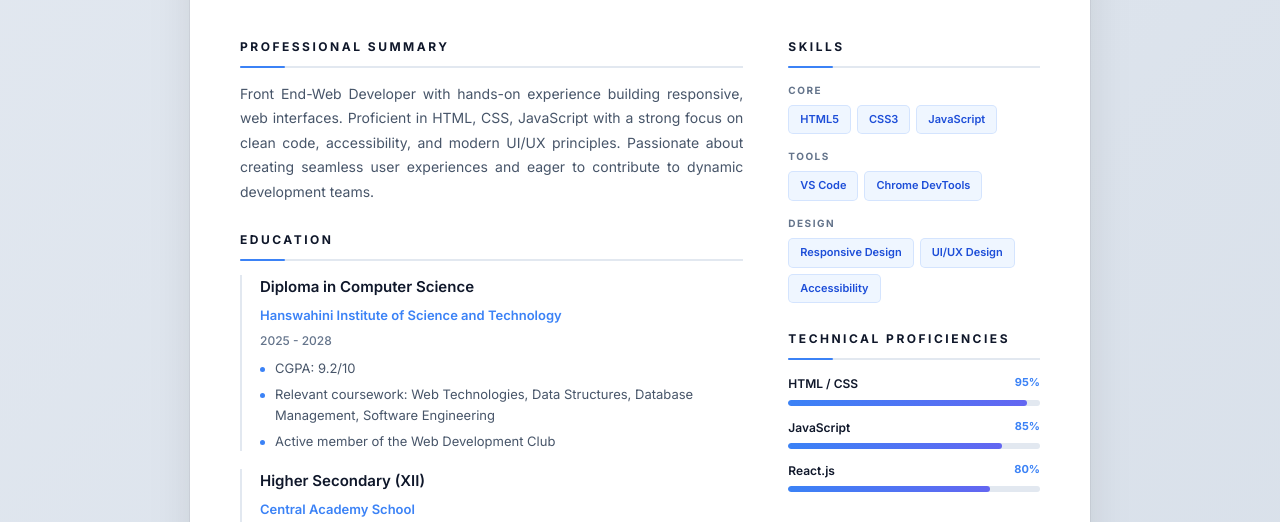
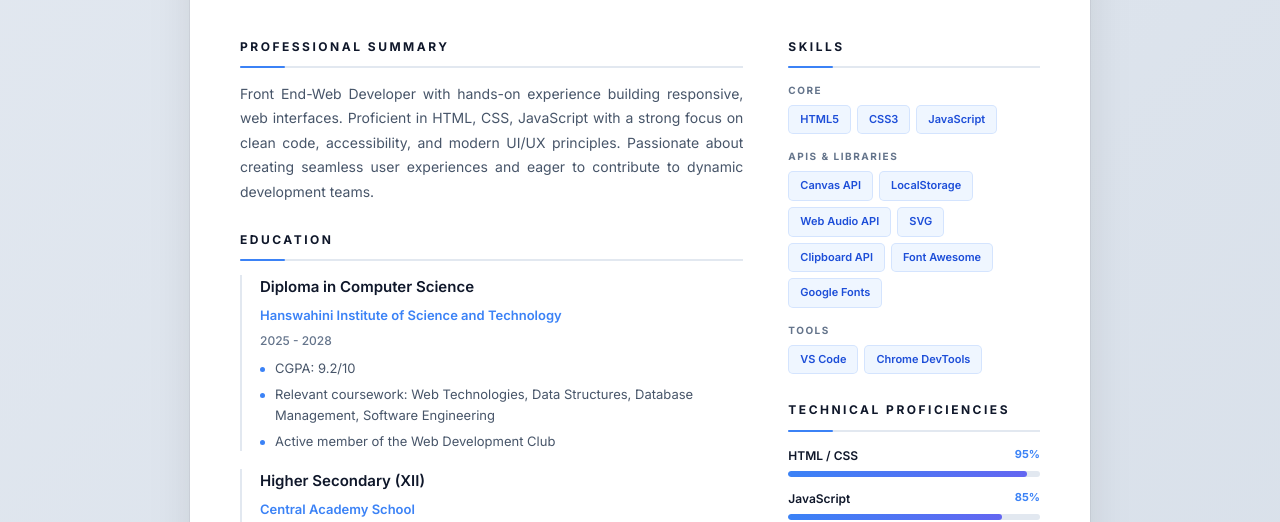
Before and after one commit to code-with-rishu/Front-End-Web-Development-Code, a plain HTML site: page Resume/Resume.html in a window 1280 px wide. Shown: the part 260-782 px from the top of the page. Drawn offline with Linux system fonts and the light colour scheme.

Commit message:
modified

```diff
--- a/Resume/Resume.html
+++ b/Resume/Resume.html
@@ -327,18 +327,22 @@
                         </div>
                     </div>
                     <div class="skills-group">
+                        <h4 class="skills-category">APIs & Libraries</h4>
+                        <div class="skills-list">
+                            <span class="skill-tag">Canvas API</span>
+                            <span class="skill-tag">LocalStorage</span>
+                            <span class="skill-tag">Web Audio API</span>
+                            <span class="skill-tag">SVG</span>
+                            <span class="skill-tag">Clipboard API</span>
+                            <span class="skill-tag">Font Awesome</span>
+                            <span class="skill-tag">Google Fonts</span>
+                        </div>
+                    </div>
+                    <div class="skills-group">
                         <h4 class="skills-category">Tools</h4>
                         <div class="skills-list">
                             <span class="skill-tag">VS Code</span>
                             <span class="skill-tag">Chrome DevTools</span>
-                        </div>
-                    </div>
-                    <div class="skills-group">
-                        <h4 class="skills-category">Design</h4>
-                        <div class="skills-list">
-                            <span class="skill-tag">Responsive Design</span>
-                            <span class="skill-tag">UI/UX Design</span>
-                            <span class="skill-tag">Accessibility</span>
                         </div>
                     </div>
                 </section>
@@ -365,7 +369,7 @@
                     </div>
                     <div class="proficiency-item">
                         <div class="proficiency-header">
-                            <span class="proficiency-name">React.js</span>
+                            <span class="proficiency-name">Canvas API</span>
                             <span class="proficiency-percent">80%</span>
                         </div>
                         <div class="proficiency-bar">
@@ -397,6 +401,6 @@
         </div>
     </div>
     <script src="Resume.js"></script>
-</body>
+</body
 
 </html>
```
